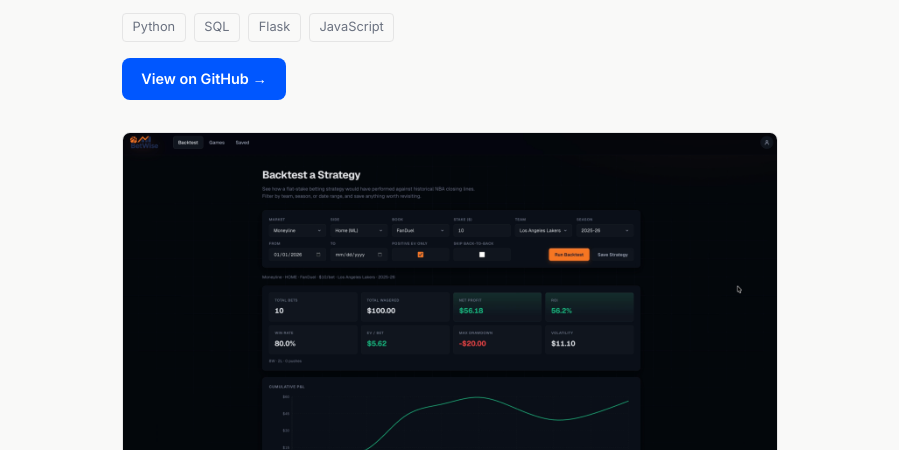
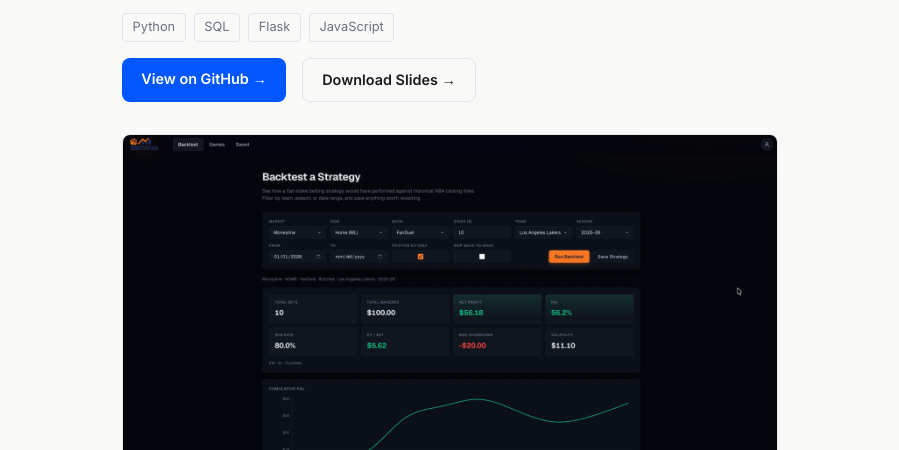
Before and after one commit to willarms/willarms.github.io, an Astro site: page /projects/betwise in a window 1280 px wide. Shown: the part 350-800 px from the top of the page, without its empty margins (190-1089 px from the left). Built offline with nearby package versions, Linux system fonts and the light colour scheme; Astro itself is replaced by a stand-in of ours.

Commit message:
Add BetWise presentation slides as a download on the project detail page

```diff
--- a/src/data/projects.ts
+++ b/src/data/projects.ts
@@ -12,6 +12,7 @@ export interface Project {
   demoUrl?: string;
   screenshot?: string;             // path relative to /public/assets/screenshots/
   video?: string;                  // path relative to /public/assets/screen-recordings/, only rendered on the project detail page
+  slides?: string;                 // path relative to /public/assets/presentations/, only rendered on the project detail page
   highlights?: string[];           // bullet points for future project pages
 }
 
@@ -24,8 +25,12 @@ export const projects: Project[] = [
     status: "complete",
     featured: true,
     githubUrl: "https://github.com/willarms/sportsbetting-historical-backtester",
+    highlights: [
+
+    ],
     screenshot: "betwise-screenshot.png",
     video: "betwise-demo.mp4",  // compressed from 33.8MB .mov (3024x1652/120fps) → ~1.5MB, 1280w/30fps/no audio
+    slides: "betwise-presentation.pptx",
   },
   {
     slug: "game-of-life",
--- a/src/pages/projects/[slug].astro
+++ b/src/pages/projects/[slug].astro
@@ -34,6 +34,7 @@ const {
   demoUrl,
   screenshot,
   video,
+  slides,
   highlights,
 } = project;
 
@@ -72,6 +73,11 @@ const linkifyHighlight = (text: string) =>
           {demoUrl && (
             <a href={demoUrl} target="_blank" rel="noopener" class="btn-ghost">
               Live Demo →
+            </a>
+          )}
+          {slides && (
+            <a href={`/assets/presentations/${slides}`} download class="btn-ghost">
+              Download Slides →
             </a>
           )}
         </div>
```
Also changed, not shown: 1 other file.
